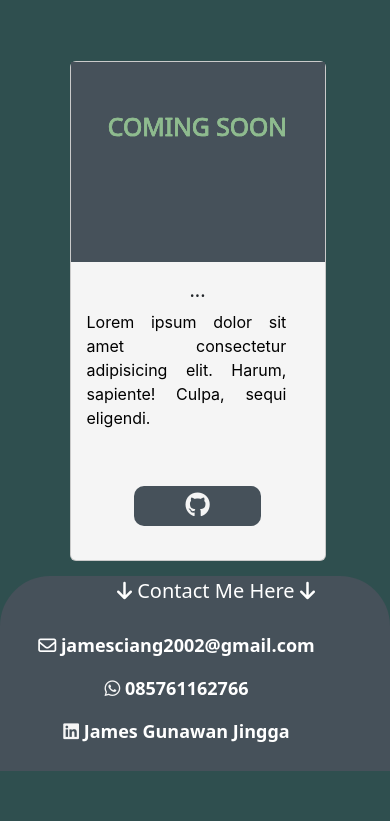
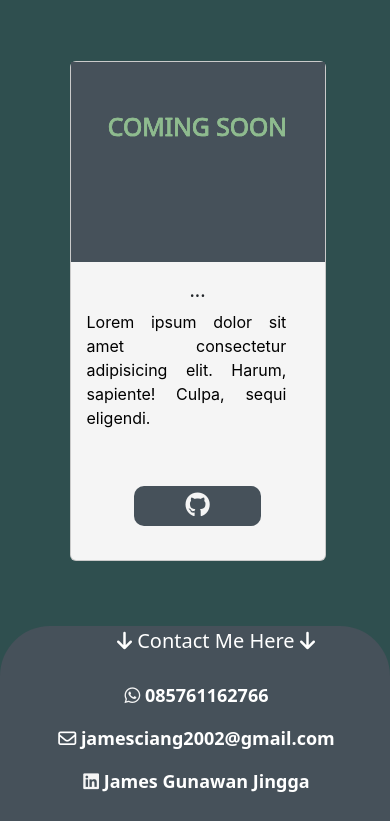
Before and after one commit to JemsGunawanJingga/Portfolio, a plain HTML site: page index.html in a window 390 px wide. Shown: the part 3362-4183 px from the top of the page. Before the commit the page ends 4133 px from the top, so only its background shows below. Drawn offline with nearby package versions, Linux system fonts and the light colour scheme.

Commit message:
Revisi tros kwowok

```diff
--- a/index.html
+++ b/index.html
@@ -152,8 +152,9 @@
             <p><i class="fa-solid fa-arrow-down fa-bounce"></i> Contact Me Here <i class="fa-solid fa-arrow-down fa-bounce"></i></p>
         </div>
             <div class="contact">
+
+                <p><i class="fa-brands fa-whatsapp whatsapp-icon"></i><b> 085761162766</b></p>
                 <p><i class="fa-regular fa-envelope email-icon"></i><b> jamesciang2002@gmail.com</b></p>
-                <p><i class="fa-brands fa-whatsapp whatsapp-icon"></i><b> 085761162766</b></p>
                 <p><i class="fa-brands fa-linkedin linkedin-icon"></i><b> James Gunawan Jingga</b></p>
             </div>
 
--- a/responsive.css
+++ b/responsive.css
@@ -119,6 +119,7 @@
         width: 80%;
         /* height: 500px; */
         background-color: whitesmoke;
+        margin-left: 0px;
 
     }
     .img-1  {
@@ -129,13 +130,18 @@
 
     /* Footer or Contact */
     .footer {
-        margin-top: 600px;
+        margin-top: 650px;
     }
 
     .info {
         font-size: 20px;
        margin-left: 40%;
     }
+
+    .contact {
+        margin-left: 50px;
+    }
+
 
 }
 
@@ -246,6 +252,7 @@
     width: 80%;
     /* height: 500px; */
     background-color: whitesmoke;
+    margin-left: 0px;
 
 }
 
@@ -253,4 +260,9 @@
     margin-left: 30%;
 }
 
+.contact {
+    margin-left: 20px;
 }
+
+
+}
--- a/style.css
+++ b/style.css
@@ -321,6 +321,7 @@ body {
     width: 350px;
     height: 500px;
     background-color: whitesmoke;
+    margin-left: -50px;
 
 }
 
@@ -385,7 +386,7 @@ button .fa-brands:hover {
 
 .footer {
     width: 100%;
-    margin-top: 350px;
+    margin-top: 380px;
     background: var(--color-black);
     height: auto;
     position: relative;
@@ -402,6 +403,7 @@ button .fa-brands:hover {
     flex-wrap: wrap;
     padding: 10px;
     font-size: 18px;
+    margin-left: 100px;
 }
 
 .info {
```
